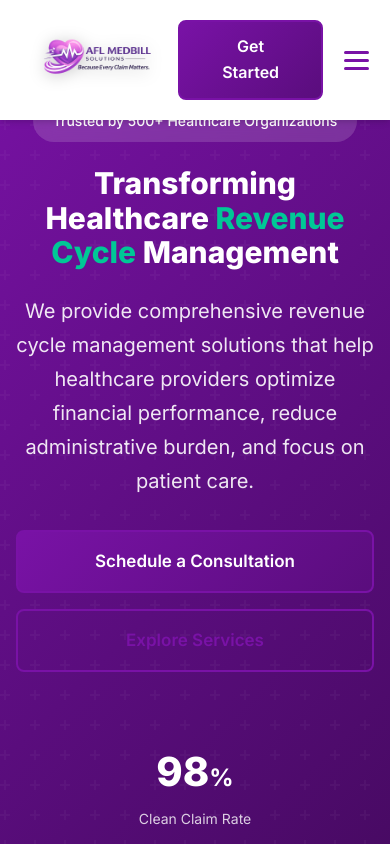
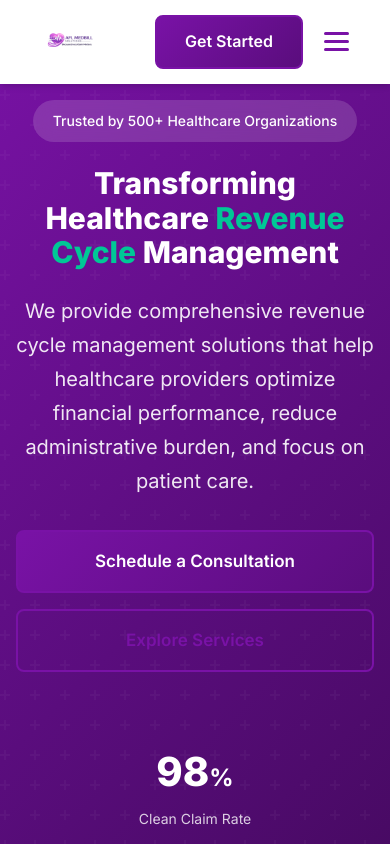
Before and after one commit to Khyatishkalia/FastWay, a website built with webpack: page index.html in a window 390 px wide. Shown: the top 844 px of the page. Built offline with nearby package versions, Linux system fonts and the light colour scheme.

Commit message:
Update style.css

```diff
--- a/css/style.css
+++ b/css/style.css
@@ -217,19 +217,40 @@ ul {
   justify-content: space-between;
 }
 
+/* Navbar container alignment */
 .logo {
   display: flex;
   align-items: center;
-  gap: 10px;
-  font-size: 1.5rem;
-  font-weight: 700;
-}
-
+}
+
+/* Logo styling */
 .logo-img {
-  height: 110px;
+  height: 80px;       /* Desktop size */
   width: auto;
-  transition: var(--transition-normal);
-  filter: drop-shadow(0 2px 8px rgba(0, 0, 0, 0.2));
+  transition: transform 0.3s ease;
+}
+
+/* Hover effect (subtle zoom) */
+.logo-img:hover {
+  transform: scale(1.08);
+}
+
+/* Make navbar a bit taller if needed */
+.navbar {
+  padding: 10px 20px;
+}
+
+/* 📱 Mobile responsiveness */
+@media (max-width: 768px) {
+  .logo-img {
+    height: 55px;
+  }
+}
+
+@media (max-width: 480px) {
+  .logo-img {
+    height: 45px;
+  }
 }
 
 .header.scrolled .logo-img {
```
